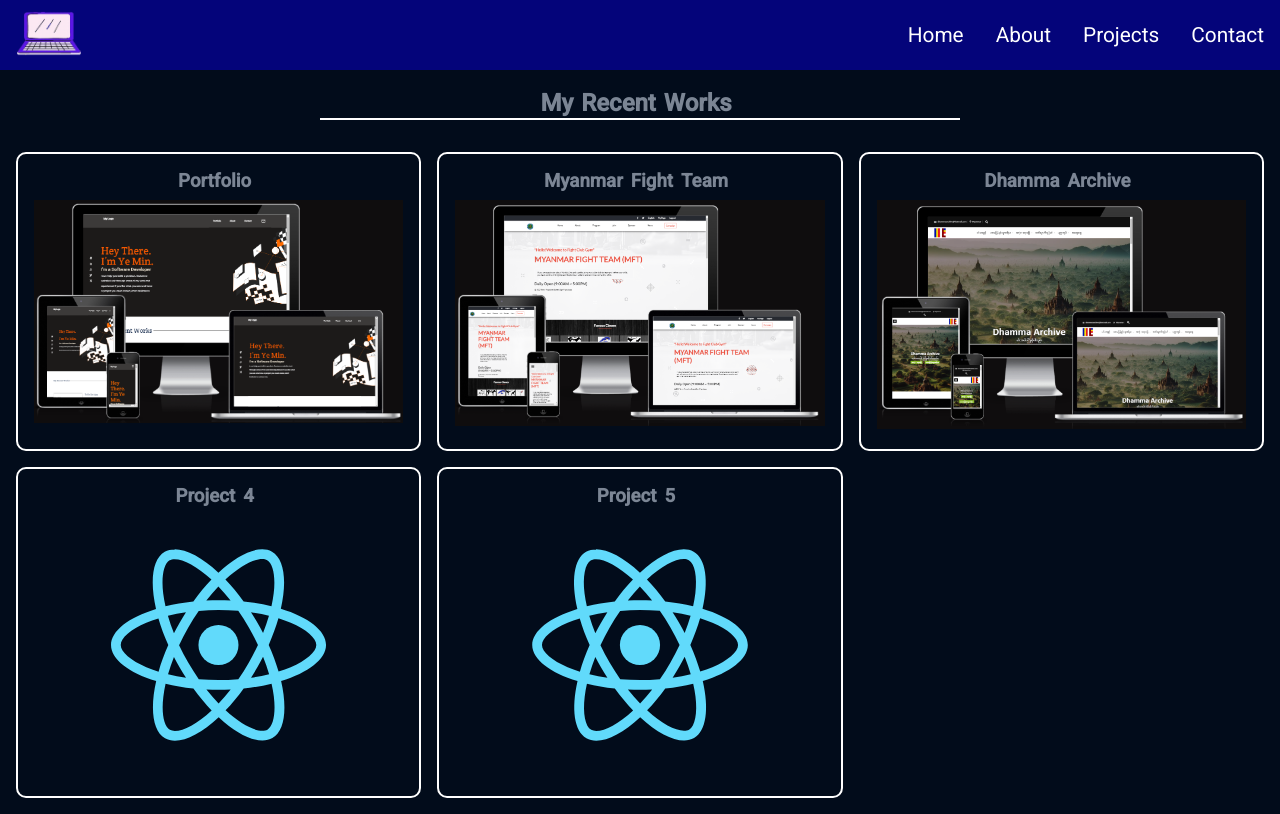
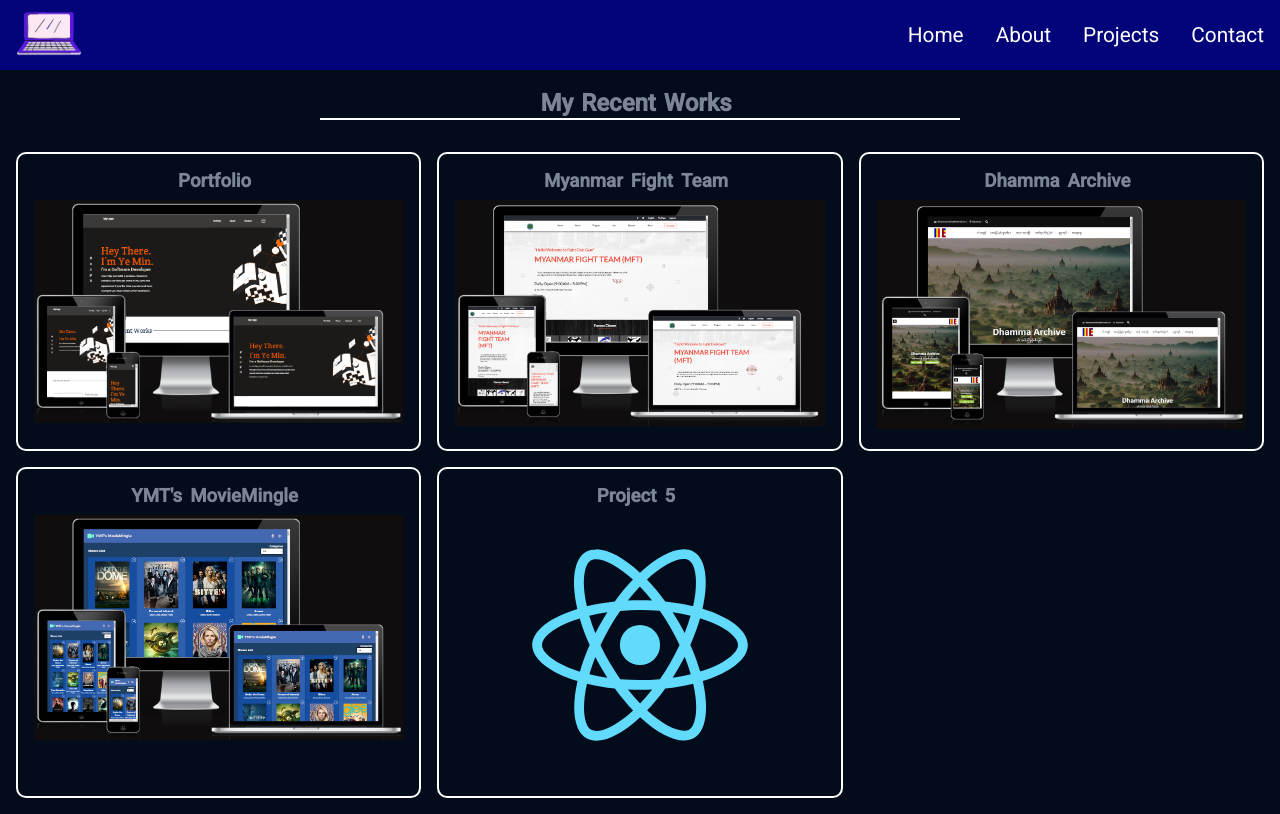
Before and after one commit to mryeminthu/react-portfolio, a React (Create React App) app: page /projects in a window 1280 px wide. Built offline with nearby package versions, Linux system fonts and the light colour scheme.

Commit message:
Add one project in Project Page

```diff
--- a/src/components/Projects/Projects.jsx
+++ b/src/components/Projects/Projects.jsx
@@ -4,6 +4,7 @@ import "./Projects.css";
 import portfolio from "./images/portfolio.png";
 import mft from "./images/mft.png";
 import da from "./images/da.png";
+import moviem from "./images/moviem.png";
 import logoImage from "./images/logo.svg";
 import Popup from "./Popup";
 
@@ -35,12 +36,13 @@ const projectsData = [
     liveURL: "https://www.dhammaarchive.com",
   },
   {
-    title: "Project 4",
+    title: "YMT's MovieMingle",
     technologies: ["HTML", "CSS", "React"],
-    imageUrl: logoImage,
-    description: "Description for Project 4",
-    liveURL: "URL_FOR_LIVE_PROJECT_4",
-    githubURL: "URL_FOR_GITHUB_PROJECT_4",
+    imageUrl: moviem,
+    description:
+      "YMT's MovieMingle is a user-friendly app that provides a wide range of shows from different movie genres. It sources these shows from a dedicated API, ensuring a diverse collection for users.",
+    liveURL: "https://cozy-kitsune-0c212e.netlify.app",
+    githubURL: "https://github.com/mryeminthu/react-project",
   },
   {
     title: "Project 5",
--- a/src/index.js
+++ b/src/index.js
@@ -2,7 +2,6 @@ import React from 'react';
 import ReactDOM from 'react-dom/client';
 import './index.css';
 import App from './App';
-import reportWebVitals from './reportWebVitals';
 
 const root = ReactDOM.createRoot(document.getElementById('root'));
 root.render(
@@ -10,8 +9,3 @@ root.render(
     <App />
   </React.StrictMode>
 );
-
-// If you want to start measuring performance in your app, pass a function
-// to log results (for example: reportWebVitals(console.log))
-// or send to an analytics endpoint. Learn more: https://bit.ly/CRA-vitals
-reportWebVitals();
```
Also changed, not shown: src/App.css (deleted, +0 -38 lines), src/components/Projects/images/moviem.png (added), 1 other file (tests, documents, lock files or other folders).
